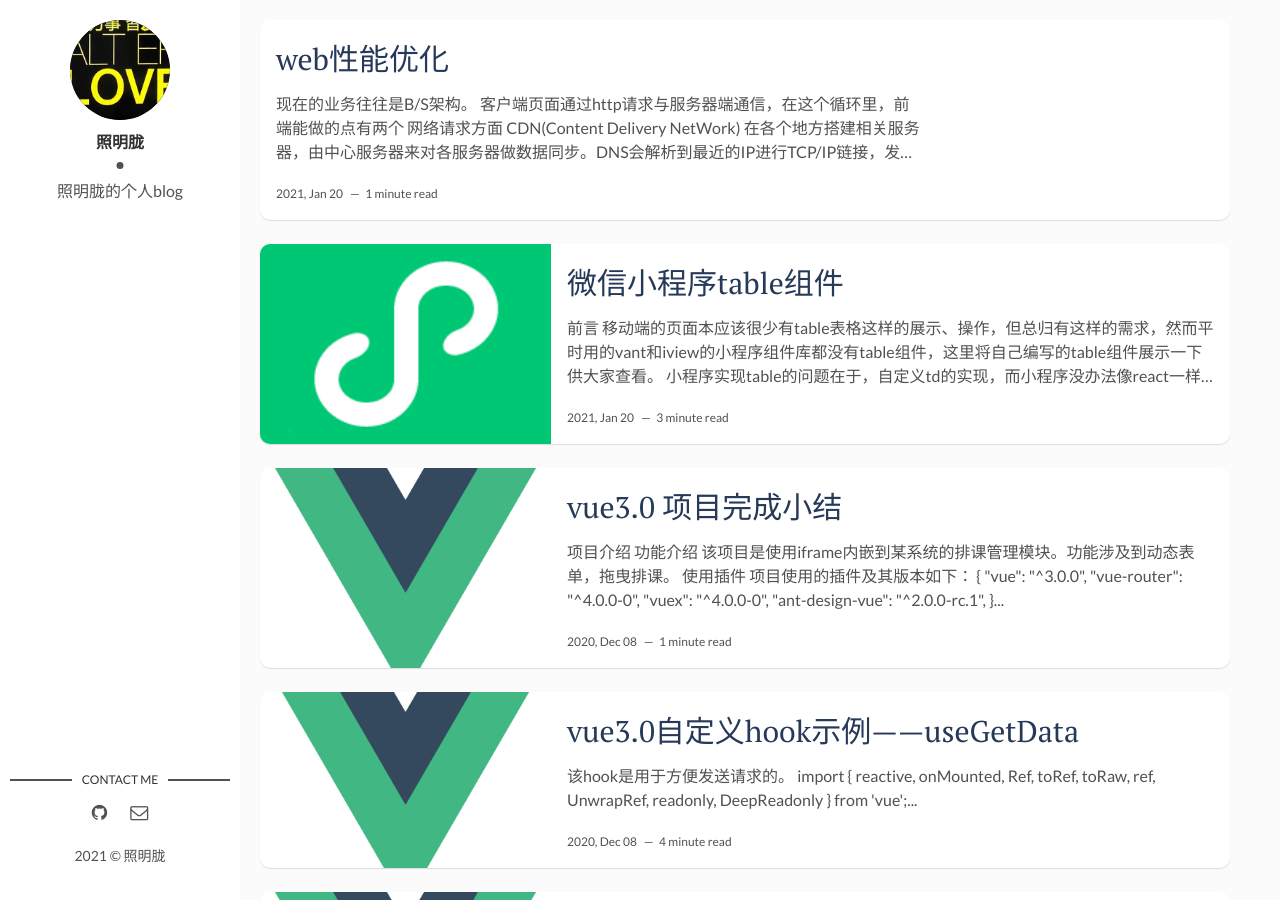
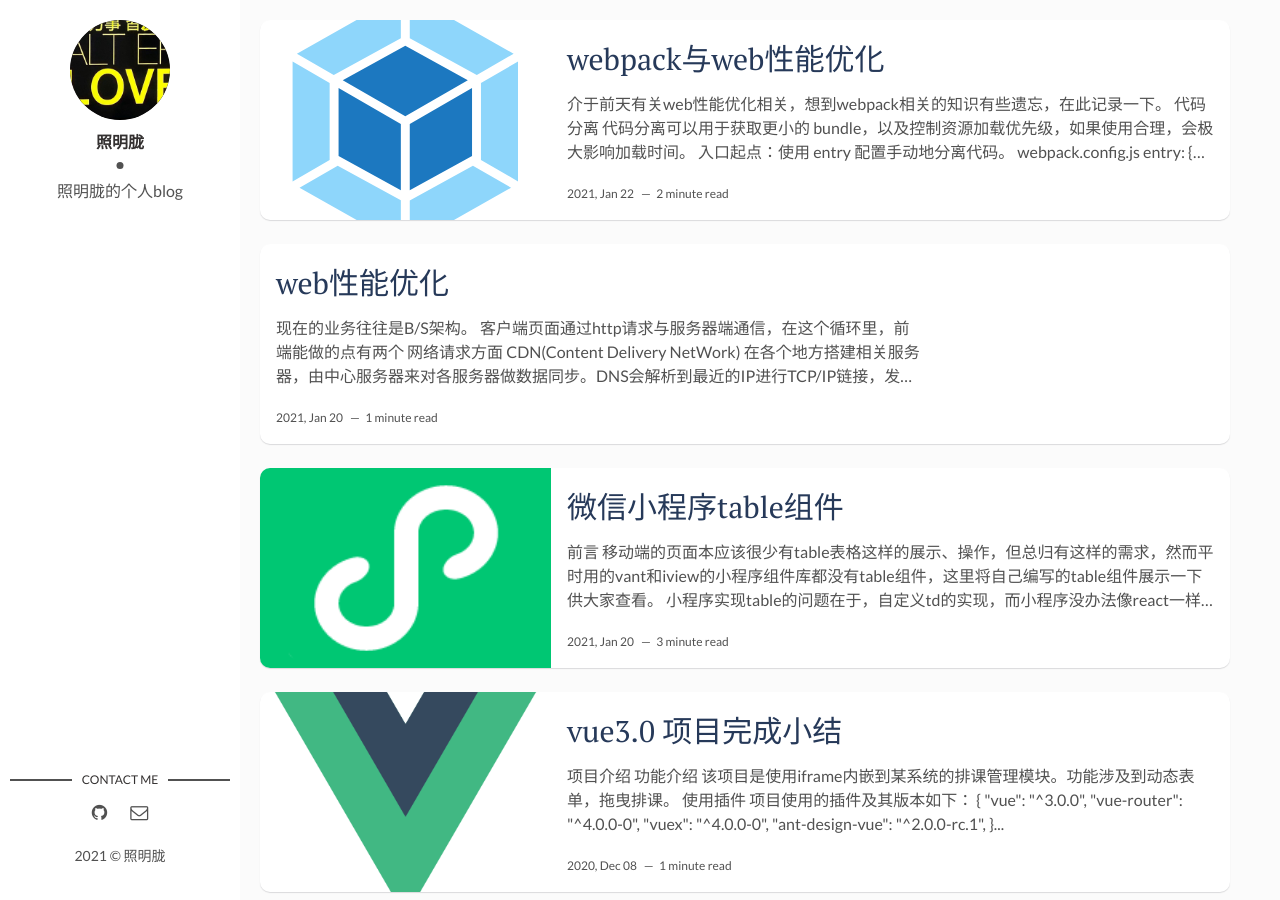
Before and after one commit to mmmml-zhao/mmmml-zhao.github.io, a Jekyll site: the page built from index.html, in a window 1280 px wide and 900 px high. Built offline with Jekyll 4.4.1, drawn with Linux system fonts in a browser that asks for light colours; the list of posts is cut into pages by our own code; some of the changed text lies outside the part shown.

Commit message:
210122  webpack与web性能优化

````diff
--- a/_posts/2021-01-20-web性能优化相关.markdown
+++ b/_posts/2021-01-20-web性能优化相关.markdown
@@ -15,14 +15,16 @@
     首先这方面是从服务器端进行设置，相关内容会放在response的头信息里。缓存分强缓存、协商缓存。强缓存则请求头里带有`cache-control:max-age=时长`、`expires: 过期时间`，浏览器一般只接受其中之一，接收到则一定缓存。协商缓存有请求头带有`if-none-match:浏览器中该文件的标签`，服务器端会拿取当前文件的etag与请求头中的标签对比，相同则返回304标识可用。请求头带有`if-modified-since:最后一次更新时间`，响应头信息中带有`last-modified:最后一次更新时间`，源头服务器认定的资源做出修改的日期及时间。 通过两个时间比较觉得是否需要更新文件。
     * http2
     http1每次请求都要进行一次http链接（三次握手四次挥手），同时浏览器最多发送6个并行的请求，http2则会复用原有链路进行通信。http1是用文本形式携带信息，http2数据压缩后以帧的形式发送信息。
+    * webpack
+    通过webpack配置可以有效减小生成的包的大小。
 
 2. 高效加载渲染数据
     * 将CSS文件放在文件头部，js放在底部
     优先渲染出页面再执行优先级低的js。
     tip:script标签上没有 defer 或 async，浏览器会立即加载并执行指定的脚本，“立即”指的是在渲染该 script 标签之下的文档元素之前，也就是说不等待后续载入的文档元素，读到就加载并执行。有 async，加载和渲染后续文档元素的过程将和 script.js 的加载与执行并行进行（异步）。有 defer，加载后续文档元素的过程将和 script.js 的加载并行进行（异步），但是 script.js 的执行要在所有元素解析完成之后，DOMContentLoaded 事件触发之前完成。
-    *  字体图标
-    *  giz压缩
-    *  图片懒加载
+    * 字体图标
+    * giz压缩
+    * 图片懒加载
     * 图片压缩
     * css动画替换拖
     * 按需加载
--- /dev/null
+++ b/_posts/2021-01-22-webpack与web性能优化.markdown
@@ -0,0 +1,97 @@
+---
+layout: post
+title: webpack与web性能优化
+date: 2021-01-22 17:10:30 +0300
+description: 小程序自定义table组件。
+img: 2021-01-22/webpack.svg
+tags: [小程序,微信,typescript]
+---
+
+介于前天有关web性能优化相关，想到webpack相关的知识有些遗忘，在此记录一下。
+1. 代码分离
+代码分离可以用于获取更小的 bundle，以及控制资源加载优先级，如果使用合理，会极大影响加载时间。
+* 入口起点：使用 entry 配置手动地分离代码。
+  webpack.config.js
+  ```javascript
+  entry: {
+    index: './src/index.js',
+    another: './src/another-module.js',
+  }
+  ```
+  指定多入口文件。
+
+* 防止重复：使用 Entry dependencies 或者 SplitChunksPlugin 去重和分离 chunk。
+  webpack.config.js
+  ```javascript
+  // dependencies
+  entry: {
+    index: {
+      import: './src/index.js',
+      dependOn: 'shared',
+    },
+    another: {
+      import: './src/another-module.js',
+      dependOn: 'shared',
+    },
+    shared: 'lodash',
+  },
+  optimization: {
+    runtimeChunk: 'single',
+  },
+
+  // or
+  // SplitChunksPlugin
+   optimization: {
+     splitChunks: {
+       chunks: 'all',
+     },
+   },
+
+  ```
+* 动态导入：通过模块的内联函数调用来分离代码。
+不是在文件的开头静态import导入模块，而是到需要的地方再执行import导入。代码中的import 是以函数形式呈现，返回一个`promise`。
+* 预获取/预加载模块(prefetch/preload module)
+prefetch(预获取)：将来某些导航下可能需要的资源。
+ ```javascript
+ import(/* webpackPrefetch: true */ './path/to/LoginModal.js')
+ ```
+preload(预加载)：当前导航下可能需要资源。
+ ```javascript
+import(/* webpackPreload: true */ 'ChartingLibrary');
+ ```
+
+2. 缓存
+webpack 来打包我们的模块化后的应用程序，webpack 会生成一个可部署的 /dist 目录，然后把打包后的内容放置在此目录中。只要 /dist 目录中的内容部署到 server 上，client（通常是浏览器）就能够访问此 server 的网站及其资源。而最后一步获取资源是比较耗费时间的，这就是为什么浏览器使用一种名为 缓存 的技术。可以通过命中缓存，以降低网络流量，使网站加载速度更快。
+* 更换输出文件的文件名。webpack 提供了一种使用称为 substitution(可替换模板字符串) 的方式，设置output字段的filename为带括号字符串来模板化文件名。
+* 生成runtime bundle文件，将第三方库的内容与页面逻辑分开
+webpack.config.js
+* 添加模块标识符，配置`moduleIds: 'deterministic'`设置moduleIds为如果是文件未改变则使用原有标识符，文件名里的hash值也为原hash值。
+```javascript
+ module.exports = {
+    entry: './src/index.js',
+    plugins: [
+      // 对于 CleanWebpackPlugin 的 v2 versions 以下版本，使用 new CleanWebpackPlugin(['dist/*'])
+      new CleanWebpackPlugin(),
+      new HtmlWebpackPlugin({
+        title: 'Caching',
+      }),
+    ],
+    output: {
+      filename: '[name].[contenthash].js',// 1
+      path: path.resolve(__dirname, 'dist'),
+    },
+    optimization: {
+      runtimeChunk: 'single',// 2
+      moduleIds: 'deterministic',// 3
+      splitChunks: {
+       cacheGroups: {
+         vendor: {
+           test: /[\\/]node_modules[\\/]/,
+           name: 'vendors',
+           chunks: 'all',
+         },
+       },
+     },
+    },
+  };
+```
````
Also changed, not shown: assets/img/2021-01-22/webpack.svg (added).
